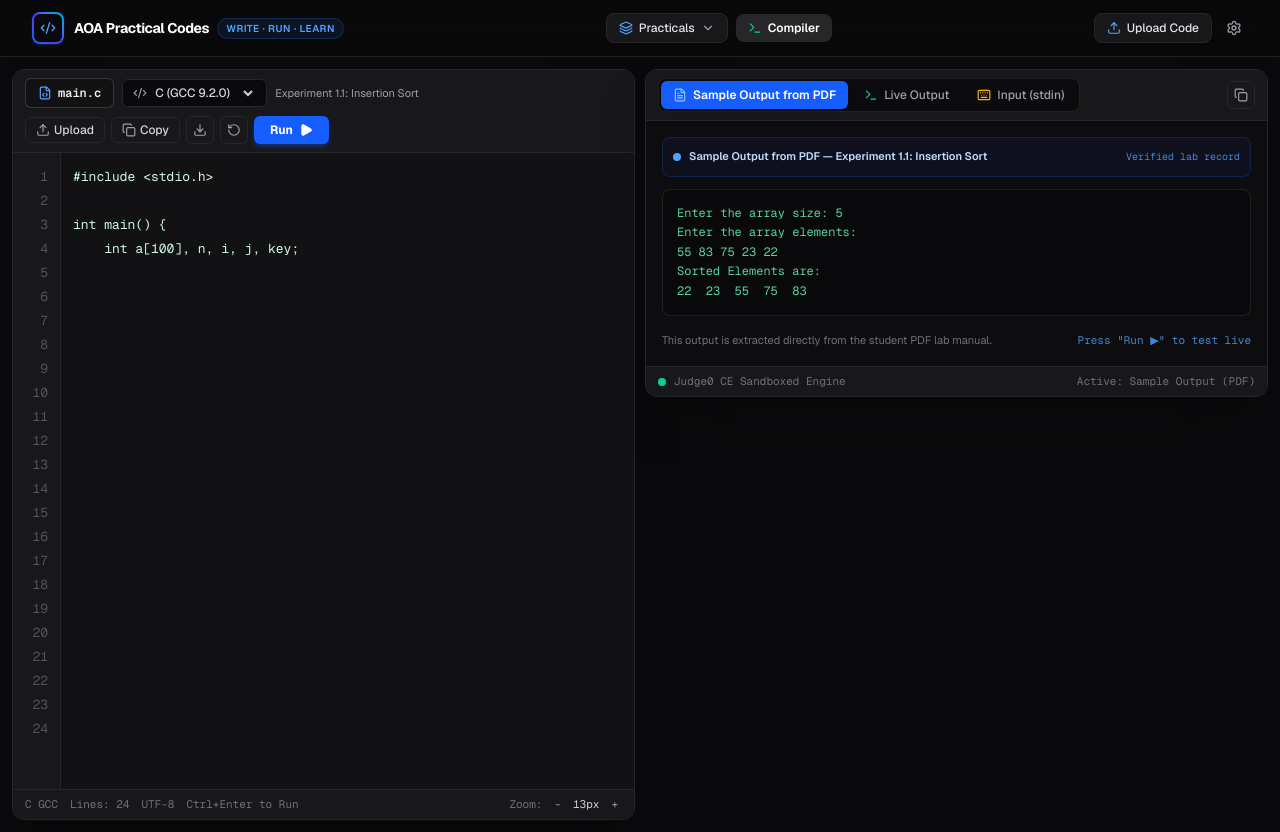
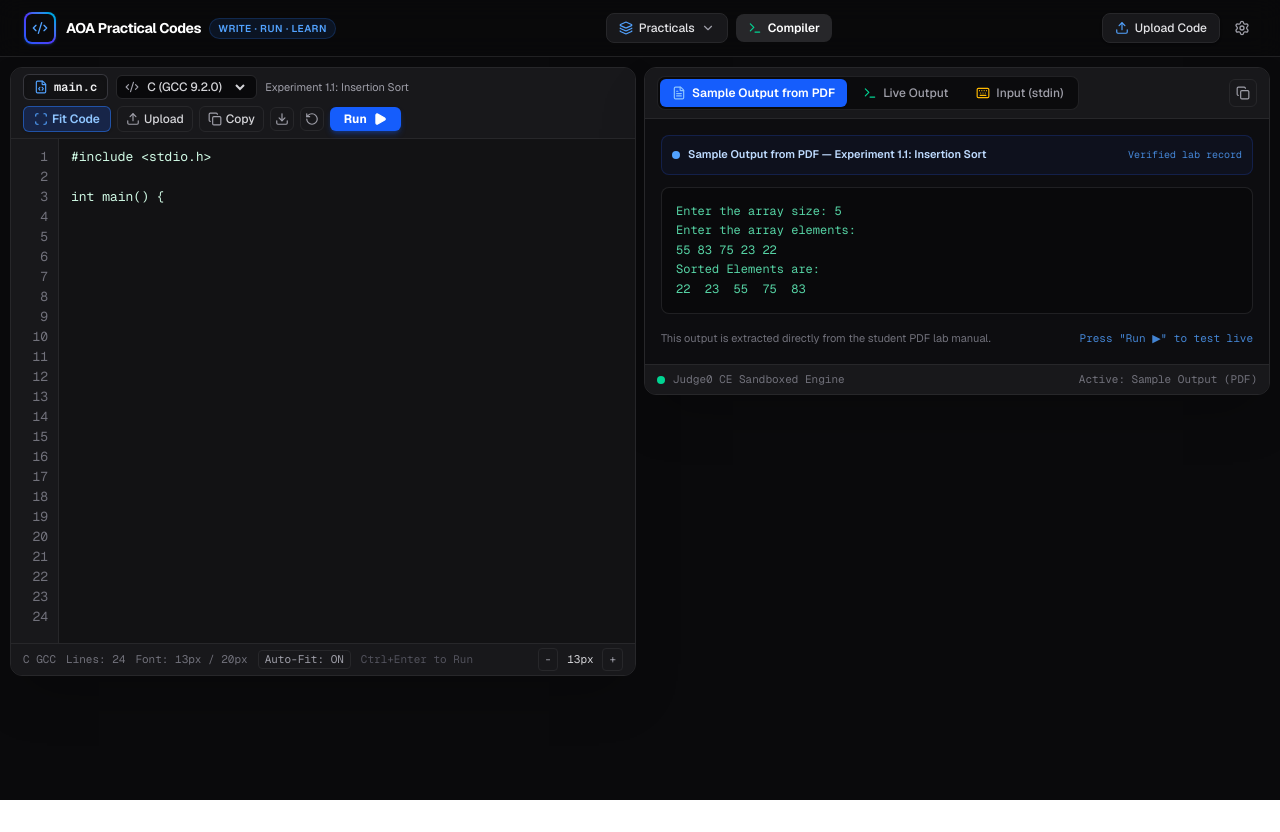
Before and after one commit to SamSurve/CODE-S, a Next.js app: page / in a window 1280 px wide. After the commit the page ends 800 px from the top, so only its background shows below. Built offline with nearby package versions, Linux system fonts and the light colour scheme.

Commit message:
Implement dynamic font and line-height auto-fitting to show full practical code

```diff
--- a/src/app/compiler/page.tsx
+++ b/src/app/compiler/page.tsx
@@ -213,10 +213,10 @@ export default function CompilerPage() {
     <div className="min-h-screen bg-[#0a0a0c] text-zinc-100 flex flex-col font-sans selection:bg-blue-600/30">
       <Navbar />
 
-      <main className="flex-1 flex flex-col h-[calc(100vh-3.5rem)] overflow-hidden p-2 sm:p-3">
+      <main className="flex-1 flex flex-col h-[calc(100dvh-3.5rem)] overflow-hidden p-1.5 sm:p-2 lg:p-2.5">
         {/* API Error Notification if any */}
         {apiErrorBanner && (
-          <div className="mb-2 p-2.5 rounded-lg bg-rose-950/40 border border-rose-800/60 text-xs text-rose-300 flex items-start gap-2 shrink-0">
+          <div className="mb-1.5 p-2 rounded-lg bg-rose-950/40 border border-rose-800/60 text-xs text-rose-300 flex items-start gap-2 shrink-0">
             <AlertCircle className="w-4 h-4 shrink-0 text-rose-400 mt-0.5" />
             <div className="space-y-0.5">
               <span className="font-semibold text-rose-200">Execution Notice:</span>
@@ -225,10 +225,10 @@ export default function CompilerPage() {
           </div>
         )}
 
-        {/* Side-by-Side Split: Left Editor (50%) + Right Output Window (50%) */}
-        <div className="flex-1 flex flex-col lg:flex-row gap-2.5 min-h-0">
+        {/* Side-by-Side Split: Left Editor (50%) + Right Output Window (50%) on desktop and tablet */}
+        <div className="flex-1 flex flex-col md:flex-row gap-2 min-h-0 h-full">
           {/* LEFT WINDOW: Controlled, Visible, Editable Code Editor */}
-          <div className="w-full lg:w-1/2 h-1/2 lg:h-full flex flex-col min-h-0">
+          <div className="w-full md:w-1/2 h-1/2 md:h-full flex flex-col min-h-0">
             <CodeEditor
               code={code}
               onChange={setCode}
@@ -244,7 +244,7 @@ export default function CompilerPage() {
           </div>
 
           {/* RIGHT WINDOW: Output Terminal (Shows "Sample Output from PDF" immediately, Live Output on Run) */}
-          <div className="w-full lg:w-1/2 h-1/2 lg:h-full flex flex-col min-h-0">
+          <div className="w-full md:w-1/2 h-1/2 md:h-full flex flex-col min-h-0">
             <RightOutputPanel
               activeTab={outputTab}
               onTabChange={setOutputTab}
--- a/src/components/CodeEditor.tsx
+++ b/src/components/CodeEditor.tsx
@@ -1,6 +1,6 @@
 'use client';
 
-import React, { useState, useEffect, useRef } from 'react';
+import React, { useState, useEffect, useRef, useCallback } from 'react';
 import {
   Play,
   RotateCcw,
@@ -10,7 +10,8 @@ import {
   Upload,
   Code2,
   FileCode,
-  Loader2
+  Loader2,
+  Scan
 } from 'lucide-react';
 import { SupportedLanguage } from '../types';
 
@@ -27,7 +28,8 @@ interface CodeEditorProps {
   activePracticalExpNumber?: string;
 }
 
-const LINE_HEIGHT_PX = 24;
+const PADDING_TOP = 8;
+const PADDING_BOTTOM = 16;
 
 export default function CodeEditor({
   code,
@@ -43,9 +45,115 @@ export default function CodeEditor({
 }: CodeEditorProps) {
   const [copied, setCopied] = useState(false);
   const [fontSize, setFontSize] = useState<number>(13);
+  const [lineHeight, setLineHeight] = useState<number>(20);
+  const [isAutoFit, setIsAutoFit] = useState<boolean>(true);
 
+  const editorCanvasRef = useRef<HTMLDivElement>(null);
   const textareaRef = useRef<HTMLTextAreaElement>(null);
   const gutterRef = useRef<HTMLDivElement>(null);
+  const isAutoFitRef = useRef<boolean>(true);
+
+  // Keep isAutoFitRef in sync with state
+  useEffect(() => {
+    isAutoFitRef.current = isAutoFit;
+  }, [isAutoFit]);
+
+  // Dynamically calculate font size and line height so all lines fit into available canvas height
+  const calculateAndApplyFit = useCallback(() => {
+    if (!editorCanvasRef.current) return;
+    const canvasHeight = editorCanvasRef.current.clientHeight;
+    if (canvasHeight <= 0) return;
+
+    const lineCount = (code || '').split('\n').length || 1;
+    const totalPadding = PADDING_TOP + PADDING_BOTTOM;
+    const usableHeight = Math.max(60, canvasHeight - totalPadding);
+
+    // Calculate line height needed to fit all lines vertically
+    const targetLineHeight = Math.floor(usableHeight / lineCount);
+
+    // Clamp line height between 15px (crisp legible minimum) and 24px (comfortable maximum)
+    const fitLineHeight = Math.min(24, Math.max(15, targetLineHeight));
+
+    // Calculate proportional font size between 10px and 14px
+    const fitFontSize = Math.min(14, Math.max(10, Math.round(fitLineHeight * 0.65)));
+
+    setLineHeight(fitLineHeight);
+    setFontSize(fitFontSize);
+  }, [code]);
+
+  // Auto-fit whenever active practical changes
+  useEffect(() => {
+    setIsAutoFit(true);
+    isAutoFitRef.current = true;
+    calculateAndApplyFit();
+
+    if (textareaRef.current) {
+      textareaRef.current.scrollTop = 0;
+      textareaRef.current.scrollLeft = 0;
+    }
+    if (gutterRef.current) {
+      gutterRef.current.scrollTop = 0;
+    }
+  }, [activePracticalTitle, calculateAndApplyFit]);
+
+  // Watch for container resizes with ResizeObserver and window resize
+  useEffect(() => {
+    calculateAndApplyFit();
+
+    const canvas = editorCanvasRef.current;
+    if (!canvas || typeof ResizeObserver === 'undefined') return;
+
+    const observer = new ResizeObserver(() => {
+      if (isAutoFitRef.current) {
+        calculateAndApplyFit();
+      }
+    });
+
+    observer.observe(canvas);
+
+    const handleWindowResize = () => {
+      if (isAutoFitRef.current) {
+        calculateAndApplyFit();
+      }
+    };
+    window.addEventListener('resize', handleWindowResize);
+
+    return () => {
+      observer.disconnect();
+      window.removeEventListener('resize', handleWindowResize);
+    };
+  }, [calculateAndApplyFit]);
+
+  // One-click "Fit Code" button handler
+  const handleFitCode = () => {
+    setIsAutoFit(true);
+    isAutoFitRef.current = true;
+    calculateAndApplyFit();
+    if (textareaRef.current) {
+      textareaRef.current.scrollTop = 0;
+      textareaRef.current.scrollLeft = 0;
+    }
+    if (gutterRef.current) {
+      gutterRef.current.scrollTop = 0;
+    }
+  };
+
+  // Manual zoom controls
+  const handleZoomIn = () => {
+    setIsAutoFit(false);
+    isAutoFitRef.current = false;
+    const nextSize = Math.min(18, fontSize + 1);
+    setFontSize(nextSize);
+    setLineHeight(Math.round(nextSize * 1.55));
+  };
+
+  const handleZoomOut = () => {
+    setIsAutoFit(false);
+    isAutoFitRef.current = false;
+    const nextSize = Math.max(10, fontSize - 1);
+    setFontSize(nextSize);
+    setLineHeight(Math.round(nextSize * 1.55));
+  };
 
   // Sync scroll between textarea and line-number gutter
   const handleScroll = (e: React.UIEvent<HTMLTextAreaElement>) => {
@@ -53,17 +161,6 @@ export default function CodeEditor({
       gutterRef.current.scrollTop = e.currentTarget.scrollTop;
     }
   };
-
-  // When practical changes or resets, scroll editor back to top line 1
-  useEffect(() => {
-    if (textareaRef.current) {
-      textareaRef.current.scrollTop = 0;
-      textareaRef.current.scrollLeft = 0;
-    }
-    if (gutterRef.current) {
-      gutterRef.current.scrollTop = 0;
-    }
-  }, [activePracticalTitle]);
 
   // Keyboard support: Tab key inserts 4 spaces, Ctrl+Enter runs code
   const handleKeyDown = (e: React.KeyboardEvent<HTMLTextAreaElement>) => {
@@ -119,17 +216,17 @@ export default function CodeEditor({
   return (
     <div className="flex flex-col h-full bg-[#121214] border border-zinc-800 rounded-xl overflow-hidden shadow-2xl select-text">
       {/* Editor Header Bar */}
-      <div className="flex flex-wrap items-center justify-between gap-2 px-3 py-2 bg-[#18181b] border-b border-zinc-800 shrink-0">
+      <div className="flex flex-wrap items-center justify-between gap-1.5 px-3 py-1.5 bg-[#18181b] border-b border-zinc-800 shrink-0">
         {/* Left: File Tab & Language Selector */}
         <div className="flex items-center gap-2">
           {/* File Tab */}
-          <div className="flex items-center gap-1.5 px-3 py-1.5 rounded-md bg-[#121214] border border-zinc-700/80 text-xs font-mono text-zinc-100 font-semibold shadow-inner">
+          <div className="flex items-center gap-1.5 px-2.5 py-1 rounded-md bg-[#121214] border border-zinc-700/80 text-xs font-mono text-zinc-100 font-semibold shadow-inner">
             <FileCode className="w-3.5 h-3.5 text-blue-400" />
             <span>{fileName}</span>
           </div>
 
           {/* Language Selector */}
-          <div className="flex items-center gap-1 px-2.5 py-1 rounded-md bg-zinc-950 border border-zinc-800 text-xs">
+          <div className="flex items-center gap-1 px-2 py-0.5 rounded-md bg-zinc-950 border border-zinc-800 text-xs">
             <Code2 className="w-3.5 h-3.5 text-zinc-400" />
             <select
               value={language}
@@ -146,7 +243,7 @@ export default function CodeEditor({
           </div>
 
           {activePracticalTitle && (
-            <span className="hidden xl:inline-block text-[11px] text-zinc-400 font-sans truncate max-w-[200px]">
+            <span className="hidden xl:inline-block text-[11px] text-zinc-400 font-sans truncate max-w-[220px]">
               {activePracticalExpNumber ? `${activePracticalExpNumber}: ` : ''}{activePracticalTitle}
             </span>
           )}
@@ -154,10 +251,24 @@ export default function CodeEditor({
 
         {/* Right: Actions and Primary RUN Button */}
         <div className="flex items-center gap-1.5">
+          {/* One-Click "Fit Code" Button */}
+          <button
+            onClick={handleFitCode}
+            className={`flex items-center gap-1 px-2.5 py-1 text-xs font-medium rounded-md border transition-all ${
+              isAutoFit
+                ? 'bg-blue-600/20 text-blue-300 border-blue-500/50 font-semibold shadow-sm'
+                : 'bg-zinc-900 hover:bg-zinc-800 text-zinc-300 border-zinc-800'
+            }`}
+            title="Auto-fit complete code into visible editor (No scrolling)"
+          >
+            <Scan className="w-3.5 h-3.5 text-blue-400" />
+            <span className="hidden sm:inline">Fit Code</span>
+          </button>
+
           {/* Upload Button */}
           <button
             onClick={onUploadClick}
-            className="flex items-center gap-1 px-2.5 py-1 text-xs font-medium rounded-md bg-zinc-900 hover:bg-zinc-800 text-zinc-300 border border-zinc-800 transition-colors"
+            className="flex items-center gap-1 px-2 py-1 text-xs font-medium rounded-md bg-zinc-900 hover:bg-zinc-800 text-zinc-300 border border-zinc-800 transition-colors"
             title="Upload .c or .cpp file"
           >
             <Upload className="w-3.5 h-3.5 text-zinc-400" />
@@ -167,7 +278,7 @@ export default function CodeEditor({
           {/* Copy Code */}
           <button
             onClick={handleCopy}
-            className="flex items-center gap-1 px-2.5 py-1 text-xs font-medium rounded-md bg-zinc-900 hover:bg-zinc-800 text-zinc-300 border border-zinc-800 transition-colors"
+            className="flex items-center gap-1 px-2 py-1 text-xs font-medium rounded-md bg-zinc-900 hover:bg-zinc-800 text-zinc-300 border border-zinc-800 transition-colors"
             title="Copy code"
           >
             {copied ? (
@@ -186,7 +297,7 @@ export default function CodeEditor({
           {/* Download Code */}
           <button
             onClick={handleDownload}
-            className="p-1.5 rounded-md bg-zinc-900 hover:bg-zinc-800 border border-zinc-800 text-zinc-400 hover:text-white transition-colors"
+            className="p-1 rounded-md bg-zinc-900 hover:bg-zinc-800 border border-zinc-800 text-zinc-400 hover:text-white transition-colors"
             title="Download source code"
           >
             <Download className="w-3.5 h-3.5" />
@@ -195,7 +306,7 @@ export default function CodeEditor({
           {/* Reset Code */}
           <button
             onClick={onReset}
-            className="p-1.5 rounded-md bg-zinc-900 hover:bg-zinc-800 border border-zinc-800 text-zinc-400 hover:text-white transition-colors"
+            className="p-1 rounded-md bg-zinc-900 hover:bg-zinc-800 border border-zinc-800 text-zinc-400 hover:text-white transition-colors"
             title="Reset code to original PDF version"
           >
             <RotateCcw className="w-3.5 h-3.5" />
@@ -205,7 +316,7 @@ export default function CodeEditor({
           <button
             onClick={onRun}
             disabled={isLoading}
-            className={`flex items-center gap-1.5 px-4 py-1.5 text-xs font-bold rounded-md shadow-md transition-all active:scale-95 ${
+            className={`flex items-center gap-1.5 px-3.5 py-1 text-xs font-bold rounded-md shadow-md transition-all active:scale-95 ${
               isLoading
                 ? 'bg-blue-600/70 text-blue-200 cursor-wait'
                 : 'bg-blue-600 hover:bg-blue-500 text-white shadow-blue-600/30'
@@ -226,8 +337,9 @@ export default function CodeEditor({
         </div>
       </div>
 
-      {/* Editor Canvas: Reliable, Controlled Multiline Editor with Line-Number Gutter */}
+      {/* Editor Canvas: Full Available Height with Pixel-Perfect Alignment */}
       <div
+        ref={editorCanvasRef}
         className="relative flex-1 min-h-0 bg-[#121214] flex overflow-hidden cursor-text"
         onClick={() => textareaRef.current?.focus()}
       >
@@ -235,20 +347,20 @@ export default function CodeEditor({
         <div
           ref={gutterRef}
           aria-hidden="true"
-          className="w-12 bg-[#18181b] text-zinc-600 select-none text-right pr-3 border-r border-zinc-800 font-mono overflow-hidden shrink-0"
+          className="w-12 bg-[#18181b] text-zinc-500 select-none text-right pr-2.5 border-r border-zinc-800 font-mono overflow-hidden shrink-0"
           style={{
             fontSize: `${fontSize}px`,
-            lineHeight: `${LINE_HEIGHT_PX}px`,
-            paddingTop: '12px',
-            paddingBottom: '48px'
+            lineHeight: `${lineHeight}px`,
+            paddingTop: `${PADDING_TOP}px`,
+            paddingBottom: `${PADDING_BOTTOM}px`
           }}
         >
           {lines.map((_, i) => (
             <div
               key={i}
               style={{
-                height: `${LINE_HEIGHT_PX}px`,
-                lineHeight: `${LINE_HEIGHT_PX}px`
+                height: `${lineHeight}px`,
+                lineHeight: `${lineHeight}px`
               }}
             >
               {i + 1}
@@ -272,9 +384,9 @@ export default function CodeEditor({
             className="w-full h-full bg-transparent text-emerald-100 font-mono focus:outline-none resize-none overflow-auto whitespace-pre selection:bg-blue-600/40 tab-4 caret-white"
             style={{
               fontSize: `${fontSize}px`,
-              lineHeight: `${LINE_HEIGHT_PX}px`,
-              paddingTop: '12px',
-              paddingBottom: '48px',
+              lineHeight: `${lineHeight}px`,
+              paddingTop: `${PADDING_TOP}px`,
+              paddingBottom: `${PADDING_BOTTOM}px`,
               paddingLeft: '12px',
               paddingRight: '12px',
               tabSize: 4
@@ -284,25 +396,31 @@ export default function CodeEditor({
       </div>
 
       {/* Footer Info Bar */}
-      <div className="flex items-center justify-between px-3 py-1.5 bg-[#18181b] border-t border-zinc-800 text-[11px] text-zinc-500 font-mono shrink-0">
-        <div className="flex items-center gap-3">
+      <div className="flex items-center justify-between px-3 py-1 bg-[#18181b] border-t border-zinc-800 text-[11px] text-zinc-500 font-mono shrink-0">
+        <div className="flex items-center gap-2.5">
           <span>{language.toUpperCase()} GCC</span>
           <span>Lines: {lines.length}</span>
-          <span className="hidden sm:inline">UTF-8</span>
-          <span className="hidden md:inline">Ctrl+Enter to Run</span>
+          <span className="hidden sm:inline">
+            Font: {fontSize}px / {lineHeight}px
+          </span>
+          <span className="hidden md:inline px-1.5 py-0.2 rounded bg-zinc-900 border border-zinc-800 text-zinc-400">
+            {isAutoFit ? 'Auto-Fit: ON' : 'Custom Zoom'}
+          </span>
+          <span className="hidden lg:inline text-zinc-600">Ctrl+Enter to Run</span>
         </div>
-        <div className="flex items-center gap-2">
-          <span>Zoom:</span>
+        <div className="flex items-center gap-1.5">
           <button
-            onClick={() => setFontSize(Math.max(11, fontSize - 1))}
-            className="px-1 text-zinc-400 hover:text-white"
+            onClick={handleZoomOut}
+            className="px-1.5 py-0.5 rounded bg-zinc-900 hover:bg-zinc-800 text-zinc-400 hover:text-white border border-zinc-800"
+            title="Zoom Out"
           >
             -
           </button>
-          <span className="text-zinc-300">{fontSize}px</span>
+          <span className="text-zinc-300 w-8 text-center">{fontSize}px</span>
           <button
-            onClick={() => setFontSize(Math.min(18, fontSize + 1))}
-            className="px-1 text-zinc-400 hover:text-white"
+            onClick={handleZoomIn}
+            className="px-1.5 py-0.5 rounded bg-zinc-900 hover:bg-zinc-800 text-zinc-400 hover:text-white border border-zinc-800"
+            title="Zoom In"
           >
             +
           </button>
--- a/src/components/Navbar.tsx
+++ b/src/components/Navbar.tsx
@@ -82,7 +82,7 @@ export default function Navbar() {
   return (
     <>
       <header className="sticky top-0 z-40 w-full border-b border-zinc-800/80 bg-zinc-950/90 backdrop-blur-md transition-all">
-        <div className="max-w-7xl mx-auto px-4 sm:px-6 lg:px-8 h-14 flex items-center justify-between gap-3">
+        <div className="w-full px-3 sm:px-5 lg:px-6 h-14 flex items-center justify-between gap-3">
           {/* Brand Logo & Title */}
           <Link href="/compiler" className="flex items-center gap-2.5 group shrink-0">
             <div className="w-8 h-8 rounded-lg bg-gradient-to-tr from-blue-600 via-indigo-600 to-cyan-500 p-0.5 shadow-sm shadow-blue-500/20 group-hover:scale-105 transition-transform duration-200">
```
